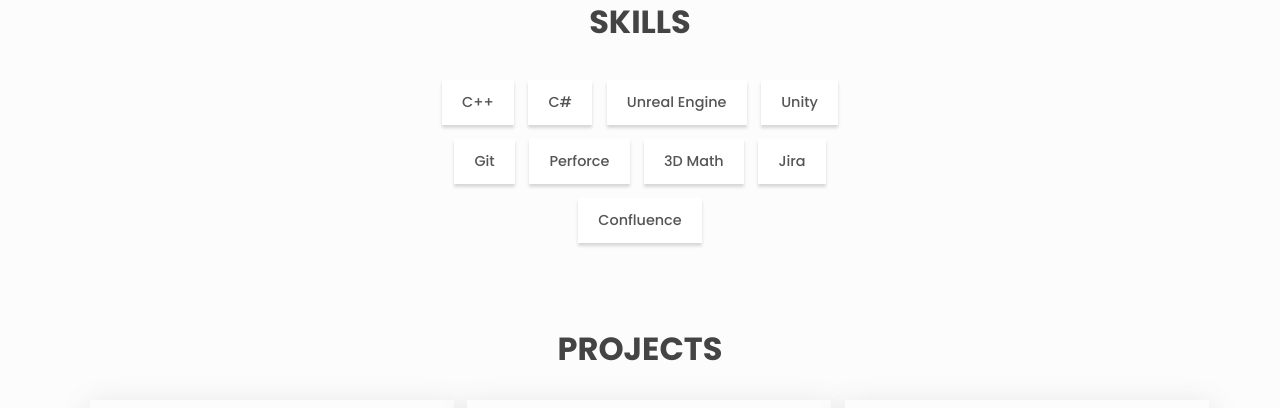
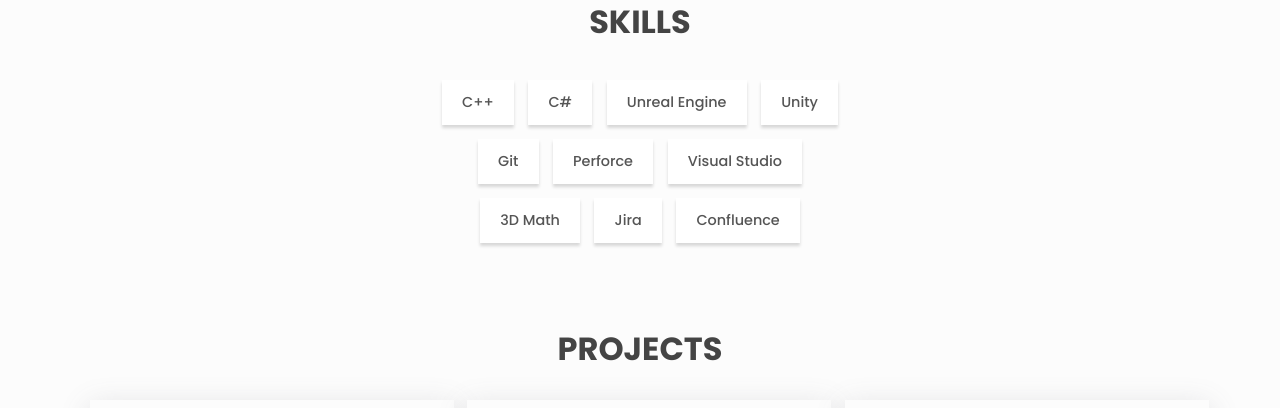
Before and after one commit to amukhi123/amukhi123.github.io, a plain HTML site: page index.html in a window 1280 px wide. Shown: the part 1406-1814 px from the top of the page. Drawn offline with Linux system fonts and the light colour scheme.

Commit message:
Added Visual Studio to Skills

```diff
--- a/index.html
+++ b/index.html
@@ -136,6 +136,7 @@
           <li class="skills__list-item btn btn--plain">Unity</li>
           <li class="skills__list-item btn btn--plain">Git</li>
           <li class="skills__list-item btn btn--plain">Perforce</li>
+          <li class="skills__list-item btn btn--plain">Visual Studio</li>
           <li class="skills__list-item btn btn--plain">3D Math</li>
           <li class="skills__list-item btn btn--plain">Jira</li>
           <li class="skills__list-item btn btn--plain">Confluence</li>
```
